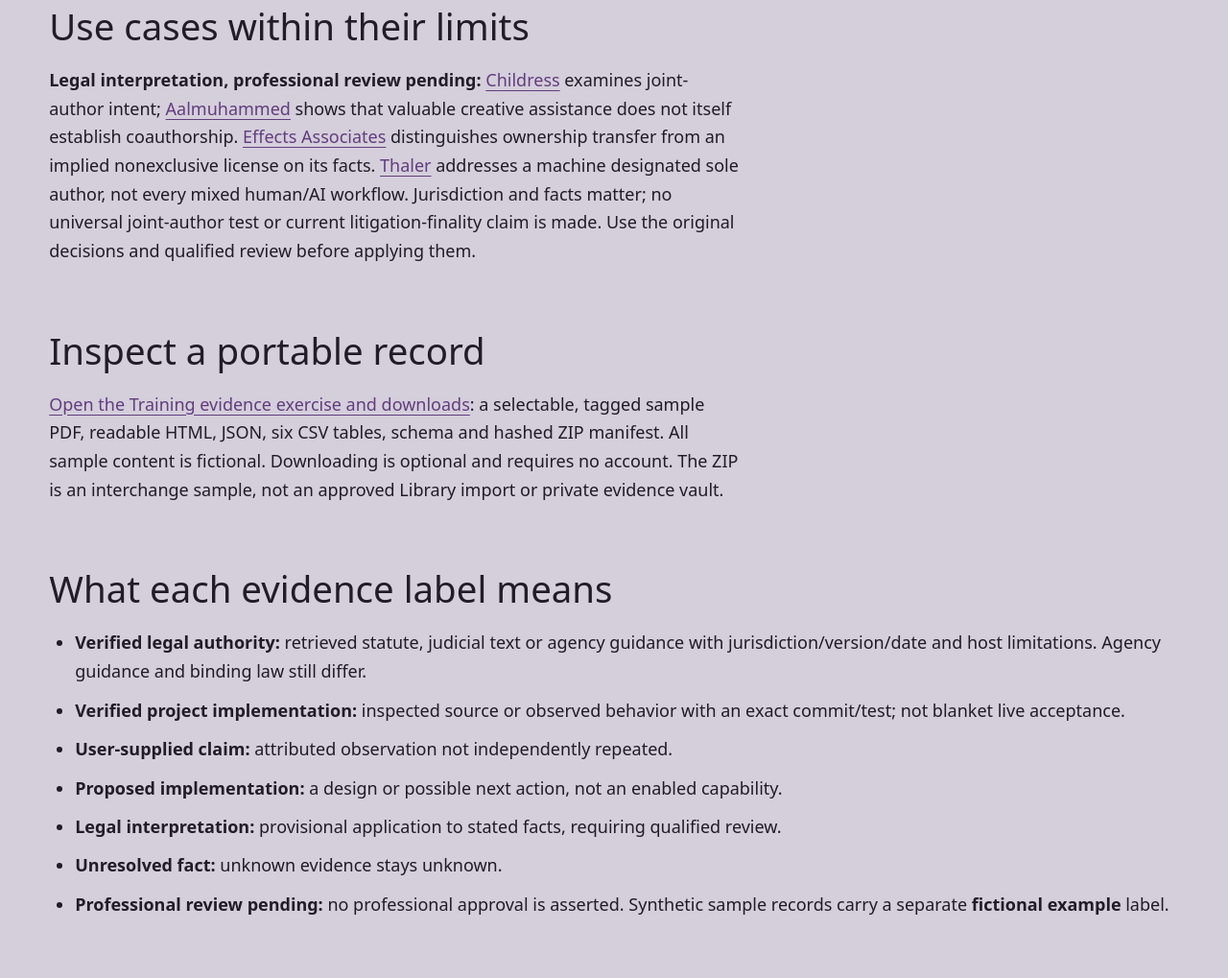
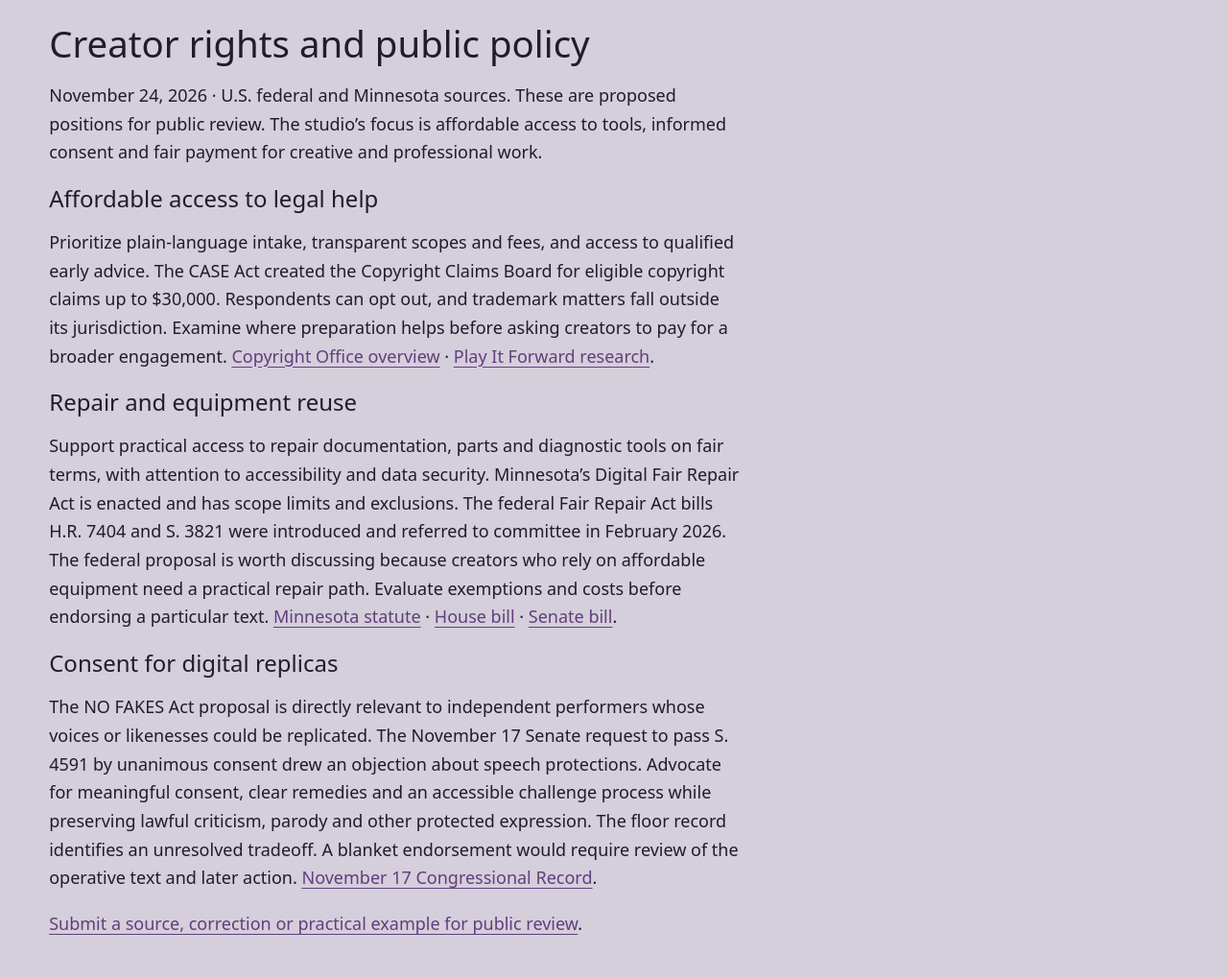
Before and after one commit to ibloud/ibloud.github.io, a plain HTML site: page legal-rights/index.html in a window 1280 px wide. Shown: the part 2251-3270 px from the top of the page at 96% size. Drawn offline with Linux system fonts and the light colour scheme.

Commit message:
Document case law and focused creator-rights policy

```diff
--- a/legal-rights/index.html
+++ b/legal-rights/index.html
@@ -17,6 +17,17 @@
 <li><strong>People over profit:</strong> the case proposes timely lawful pay, fair licensing, accessible work, transparent allocation, conflict controls and independent dispute review. No nonprofit status or exemption is asserted.</li>
 <li><strong>Professional review:</strong> <a href="sources.html">dated legal-source register</a>, <a href="sources.json">JSON register</a> and <a href="https://github.com/ibloud/ibloud.github.io/issues/44">public corrections / review</a>.</li>
 </ul>
+<section id="creator-rights-policy" aria-labelledby="creator-rights-policy-title">
+<h2 id="creator-rights-policy-title">Creator rights and public policy</h2>
+<p><time datetime="2026-11-24">November 24, 2026</time> · U.S. federal and Minnesota sources. These are proposed positions for public review. The studio’s focus is affordable access to tools, informed consent and fair payment for creative and professional work.</p>
+<h3>Affordable access to legal help</h3>
+<p>Prioritize plain-language intake, transparent scopes and fees, and access to qualified early advice. The CASE Act created the Copyright Claims Board for eligible copyright claims up to $30,000. Respondents can opt out, and trademark matters fall outside its jurisdiction. Examine where preparation helps before asking creators to pay for a broader engagement. <a href="https://www.copyright.gov/about/small-claims/">Copyright Office overview</a> · <a href="https://atmosphere.loptrlab.com/field-notes/protecting-creative-work-on-an-independent-budget/">Play It Forward research</a>.</p>
+<h3>Repair and equipment reuse</h3>
+<p>Support practical access to repair documentation, parts and diagnostic tools on fair terms, with attention to accessibility and data security. Minnesota’s Digital Fair Repair Act is enacted and has scope limits and exclusions. The federal Fair Repair Act bills H.R. 7404 and S. 3821 were introduced and referred to committee in February 2026. The federal proposal is worth discussing because creators who rely on affordable equipment need a practical repair path. Evaluate exemptions and costs before endorsing a particular text. <a href="https://www.revisor.mn.gov/statutes/cite/325E.72">Minnesota statute</a> · <a href="https://www.govinfo.gov/app/details/BILLS-119hr7404ih">House bill</a> · <a href="https://www.govinfo.gov/app/details/BILLS-119s3821is">Senate bill</a>.</p>
+<h3>Consent for digital replicas</h3>
+<p>The NO FAKES Act proposal is directly relevant to independent performers whose voices or likenesses could be replicated. The November 17 Senate request to pass S. 4591 by unanimous consent drew an objection about speech protections. Advocate for meaningful consent, clear remedies and an accessible challenge process while preserving lawful criticism, parody and other protected expression. The floor record identifies an unresolved tradeoff. A blanket endorsement would require review of the operative text and later action. <a href="https://www.govinfo.gov/content/pkg/CREC-2026-11-17/html/CREC-2026-11-17-pt1-PgS5711.htm">November 17 Congressional Record</a>.</p>
+<p><a href="https://github.com/ibloud/ibloud.github.io/issues/44">Submit a source, correction or practical example for public review</a>.</p>
+</section>
 <h2 id="authorship-cases">Use cases within their limits</h2><p><strong>Legal interpretation, professional review pending:</strong> <a href="sources.html#CASE-01">Childress</a> examines joint-author intent; <a href="sources.html#CASE-02">Aalmuhammed</a> shows that valuable creative assistance does not itself establish coauthorship. <a href="sources.html#CASE-03">Effects Associates</a> distinguishes ownership transfer from an implied nonexclusive license on its facts. <a href="sources.html#CASE-04">Thaler</a> addresses a machine designated sole author, not every mixed human/AI workflow. Jurisdiction and facts matter; no universal joint-author test or current litigation-finality claim is made. Use the original decisions and qualified review before applying them.</p><h2 id="inspect-a-portable-record">Inspect a portable record</h2>
 <p><a href="https://loptr-lab.github.io/training/legal-rights/">Open the Training evidence exercise and downloads</a>: a selectable, tagged sample PDF, readable HTML, JSON, six CSV tables, schema and hashed ZIP manifest. All sample content is fictional. Downloading is optional and requires no account. The ZIP is an interchange sample, not an approved Library import or private evidence vault.</p>
 <h2 id="what-each-evidence-label-means">What each evidence label means</h2>
```
